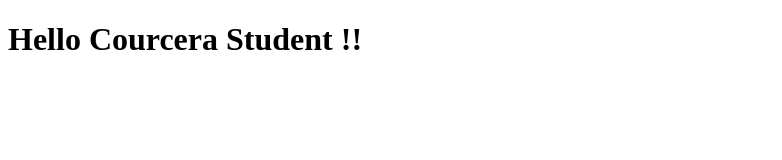
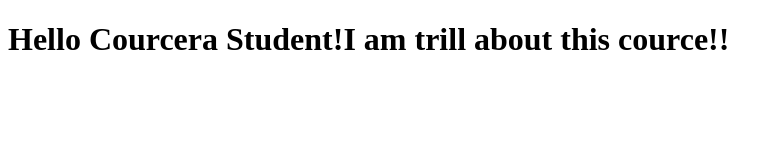
Before and after one commit to ajeetmohan1010/courcera-test, a plain HTML site: page index.html in a window 1280 px wide. Shown: the whole page, without its empty margins (0-782 px from the left). Drawn offline with Linux system fonts and the light colour scheme.

Commit message:
New version of file

```diff
--- a/index.html
+++ b/index.html
@@ -5,6 +5,6 @@
     <title>Hello Courcera</title>
   </head>
   <body>
-    <h1>Hello Courcera Student  !!</h1>
+    <h1>Hello Courcera Student!I am trill about this cource!!</h1>
   </body>
 </html>
```
